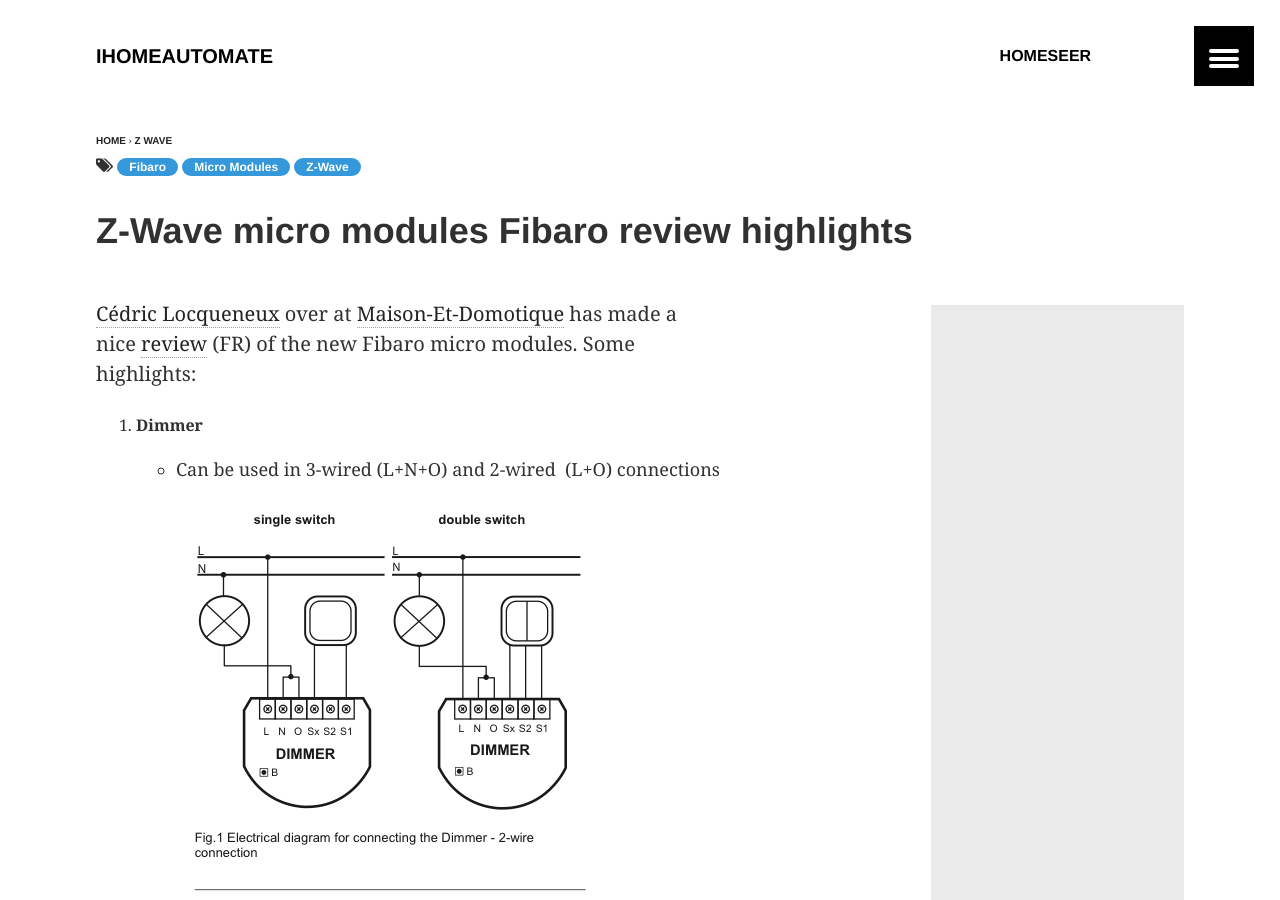
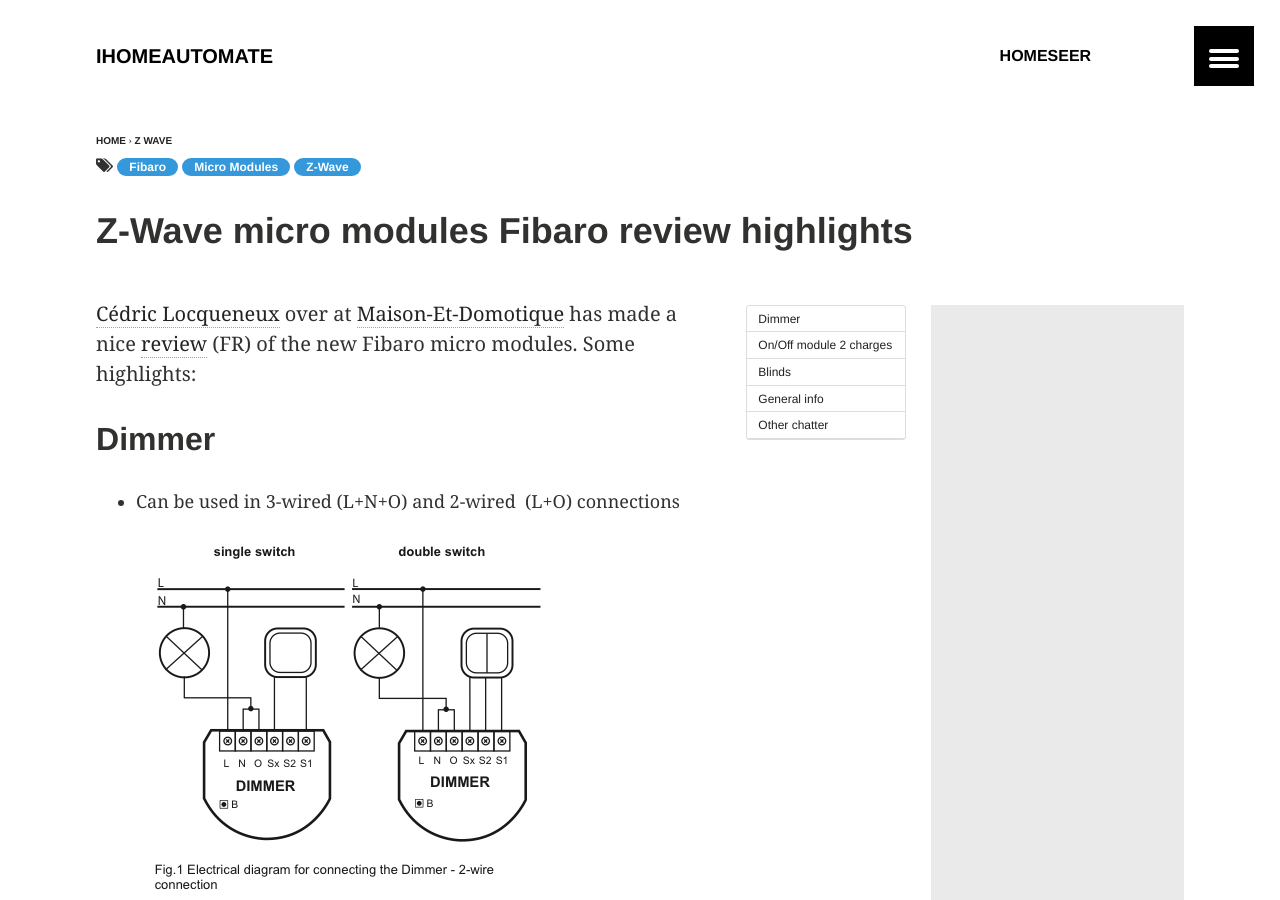
Before and after one commit to ihomeautomate/ihomeautomate.github.io, a Jekyll site: the page built from _posts/2011-10-07-z-wave-micro-modules-fibaro-review-highlights.md, in a window 1280 px wide and 900 px high. Built offline with Jekyll 4.4.1, drawn with Linux system fonts in a browser that asks for light colours; comment, search, counter and statistics services are not loaded.

Commit message:
Another post migrated

```diff
--- a/_posts/2011-10-07-z-wave-micro-modules-fibaro-review-highlights.md
+++ b/_posts/2011-10-07-z-wave-micro-modules-fibaro-review-highlights.md
@@ -15,35 +15,37 @@
 disqus_identifier: '447 http://www.ihomeautomate.eu/?p=447'
 image:
   teaser: fibaro.logo_400x250.jpg
+toc: true
 ---
 [ Cédric Locqueneux][1] over at [Maison-Et-Domotique][2] has made a nice [review][3] (FR) of the new Fibaro micro modules. Some highlights:
 
-1. **Dimmer**
-    * Can be used in 3-wired (L+N+O) and 2-wired  (L+O) connections
-    ![fibaro.dimmer.wires]({{ site.url }}/images/2011/10/fibaro.dimmer.wires_.png)<br/>
+## Dimmer
+* Can be used in 3-wired (L+N+O) and 2-wired  (L+O) connections
+![fibaro.dimmer.wires]({{ site.url }}/images/2011/10/fibaro.dimmer.wires_.png)<br/>
 
-    * Multiway switching possible
-    * No problem for Vera & HomeSeer to recognize the module
-    * Cédrics test on YouTube:
+* Multiway switching possible
+* No problem for Vera & HomeSeer to recognize the module
+* Cédrics test on YouTube:
 
 <iframe width="560" height="315" src="https://www.youtube.com/embed/ZdOmDop1rkc" frameborder="0"></iframe>
 
-2. **On/Off module 2 charges**
-    * Only 3 wired connections (L+N+O)
-    * Multiway switching possible
-    * No problem for Vera & HomeSeer to recognize the module
-    * Cédric showing off his setup on YouTube:
+## On/Off module 2 charges
+* Only 3 wired connections (L+N+O)
+* Multiway switching possible
+* No problem for Vera & HomeSeer to recognize the module
+* Cédric showing off his setup on YouTube:
 
 <iframe width="560" height="315" src="https://www.youtube.com/embed/7UKWjEDO_A4" frameborder="0"></iframe><br/>
 
 <iframe width="560" height="315" src="https://www.youtube.com/embed/mxUb7X-gXAs" frameborder="0"></iframe>
 
-3. **Blinds**
-    * Wiring L+N + up & down wires, similar to the [Duwi switches][5]
-    * No problem for Vera & HomeSeer to recognize the module
-4. **General info**
-    * Should be possible to install them in a 40mm box
+## Blinds
+* Wiring L+N + up & down wires, similar to the [Duwi switches][5]
+* No problem for Vera & HomeSeer to recognize the module
+## General info
+* Should be possible to install them in a 40mm box
 
+## Other chatter
 Apart from [Maison-Et-Domotique][2], other chatter is ongoing on different other home automation sites. Multiple sources have confirmed that the modules are able to push their status updates to both Vera and HomeSeer.
 
  [1]: http://www.maison-et-domotique.com/author/cedriclocqueneux/
```
